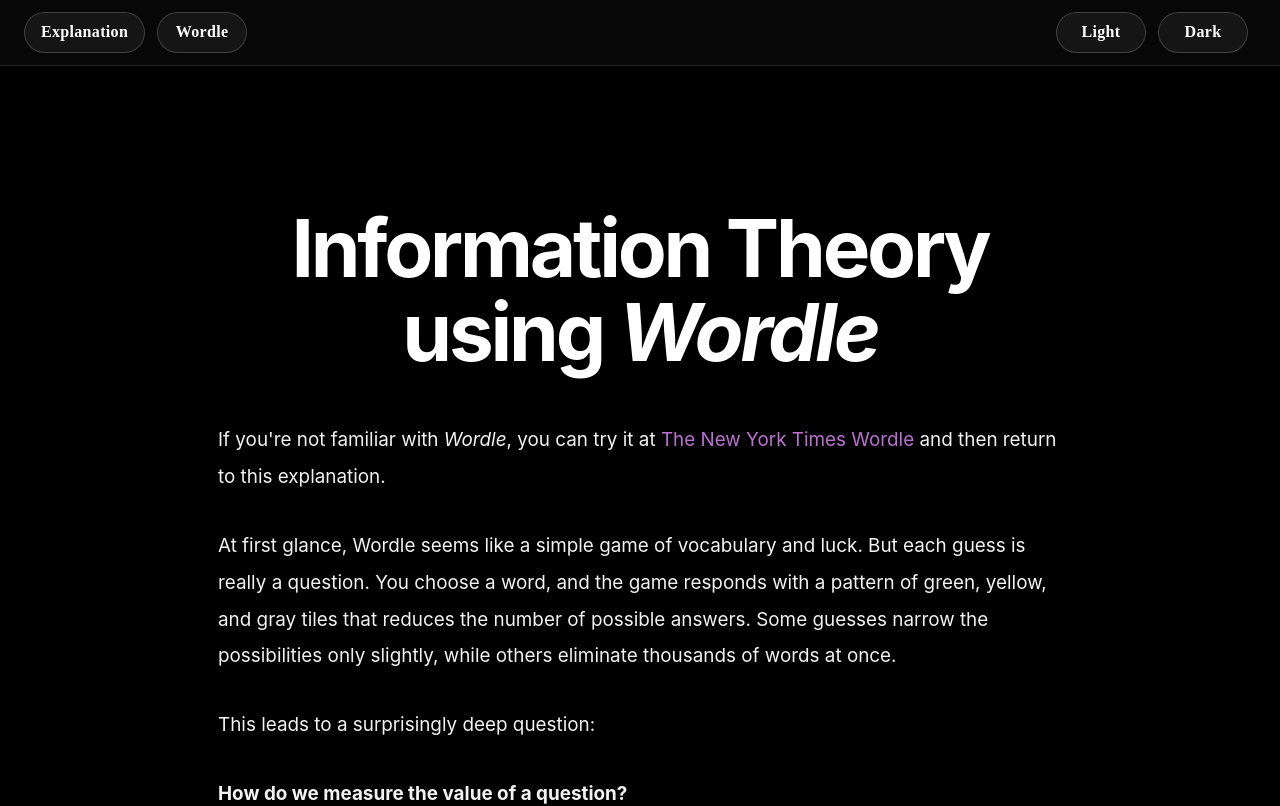
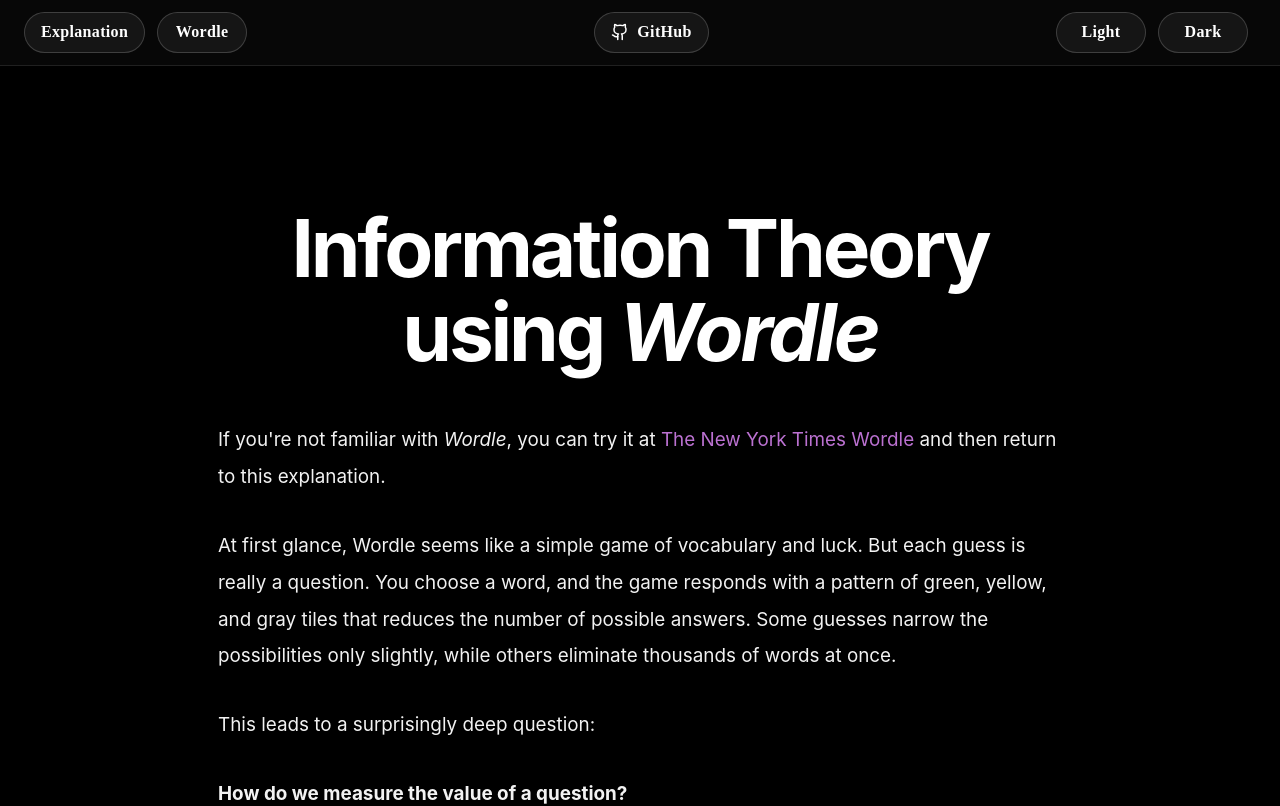
Before and after one commit to mapledevstack/wordle-visualizer, a React (Vite) app: page / in a window 1280 px wide. Shown: the top 806 px of the page. Built offline with nearby package versions, Linux system fonts and the light colour scheme.

Commit message:
Added github link

```diff
--- a/package.json
+++ b/package.json
@@ -10,6 +10,7 @@
     "preview": "vite preview"
   },
   "dependencies": {
+    "lucide-react": "^0.525.0",
     "react": "^19.2.0",
     "react-dom": "^19.2.0"
   },
--- a/src/App.jsx
+++ b/src/App.jsx
@@ -16,6 +16,8 @@
 
       <div className={mode === "explanation" ? "show" : "hide"}> <Explanation setMode={setMode} /> </div>
       <div className={mode === "wordle" ? "show" : "hide"}> <Wordle /> </div>
+
+
     </div>
   );
 }
--- a/src/components/Header.jsx
+++ b/src/components/Header.jsx
@@ -1,5 +1,5 @@
+import { Github } from "lucide-react"
 import { useEffect, useRef, useState } from "react"
-
 
 function Header({mode, setMode, setDarkTheme}) {
   const [showHeader, setShowHeader] = useState(true)
@@ -36,6 +36,16 @@
         <button onClick={() => setMode("wordle")}>Wordle</button>
       </div>
 
+      <a
+        href="https://github.com/mapledevstack/wordle-visualizer"
+        target="_blank"
+        rel="noreferrer"
+        className="github-button"
+      >
+        <Github size={18}/>
+        <span>GitHub</span>
+      </a>
+
       <div className="toggle">
         <button onClick={() => setDarkTheme(false)}>Light</button>
         <button onClick={() => setDarkTheme(true)}>Dark</button>
--- a/src/styles/App.css
+++ b/src/styles/App.css
@@ -132,3 +132,47 @@
 .header.hidden {
   transform: translateY(-100%);
 }
+
+.github-button {
+  display: flex;
+  align-items: center;
+  gap: 0.5rem;
+
+  appearance: none;
+  text-decoration: none;
+  color: inherit;
+
+  border: 1px solid rgba(255, 255, 255, 0.18);
+  background: rgba(255, 255, 255, 0.06);
+
+  border-radius: 999px;
+  padding: 0.65rem 1rem;
+
+  font: inherit;
+  font-weight: 600;
+  letter-spacing: 0.02em;
+
+  transition:
+    transform 0.15s ease,
+    background-color 0.15s ease,
+    border-color 0.15s ease,
+    color 0.15s ease;
+}
+
+.app.light .github-button {
+  border-color: rgba(17, 17, 17, 0.14);
+  background: rgba(17, 17, 17, 0.06);
+}
+
+.github-button:hover {
+  transform: translateY(-1px);
+  background: rgba(255, 255, 255, 0.14);
+}
+
+.app.light .github-button:hover {
+  background: rgba(17, 17, 17, 0.1);
+}
+
+.github-button:active {
+  transform: translateY(0);
+}
```
Also changed, not shown: 1 other file (tests, documents, lock files or other folders).
